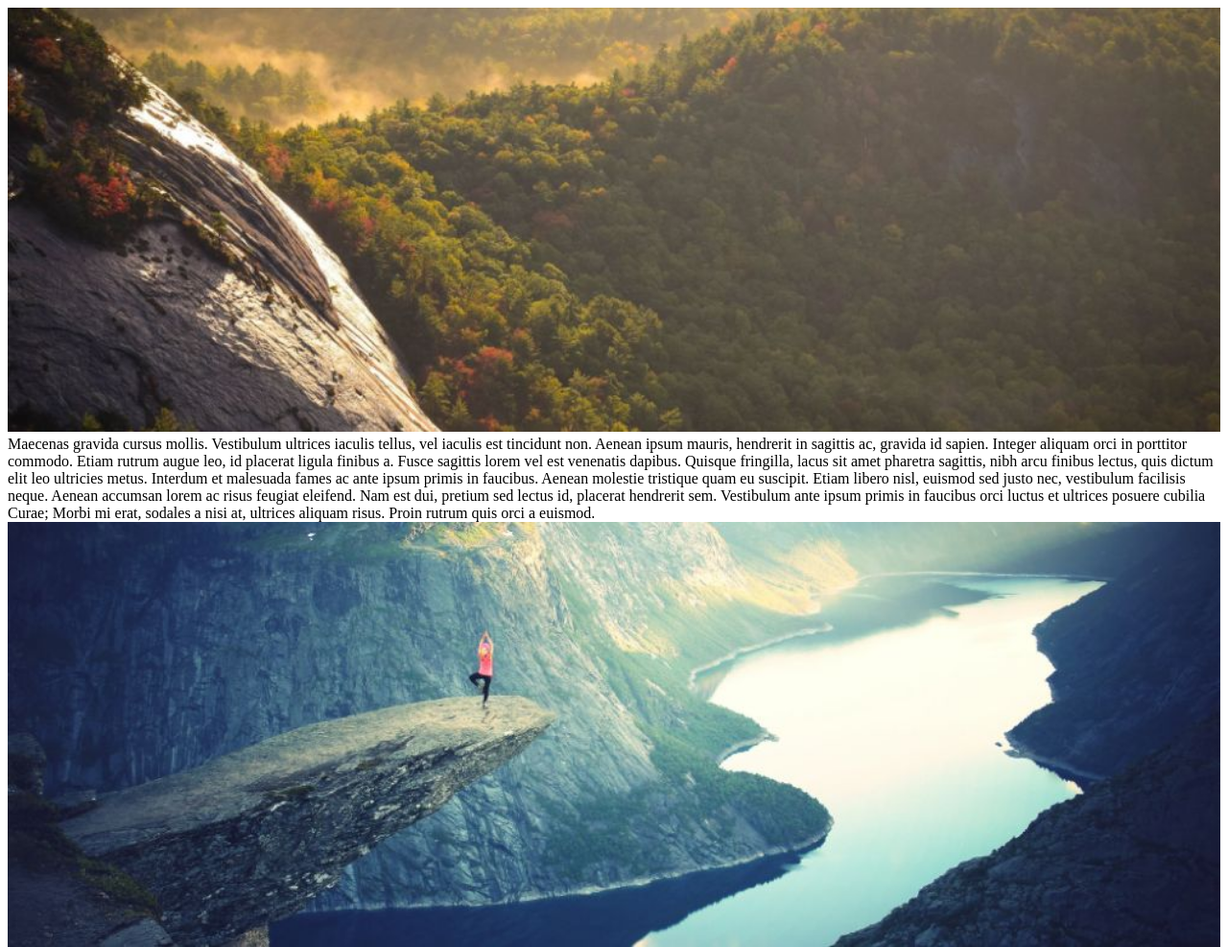
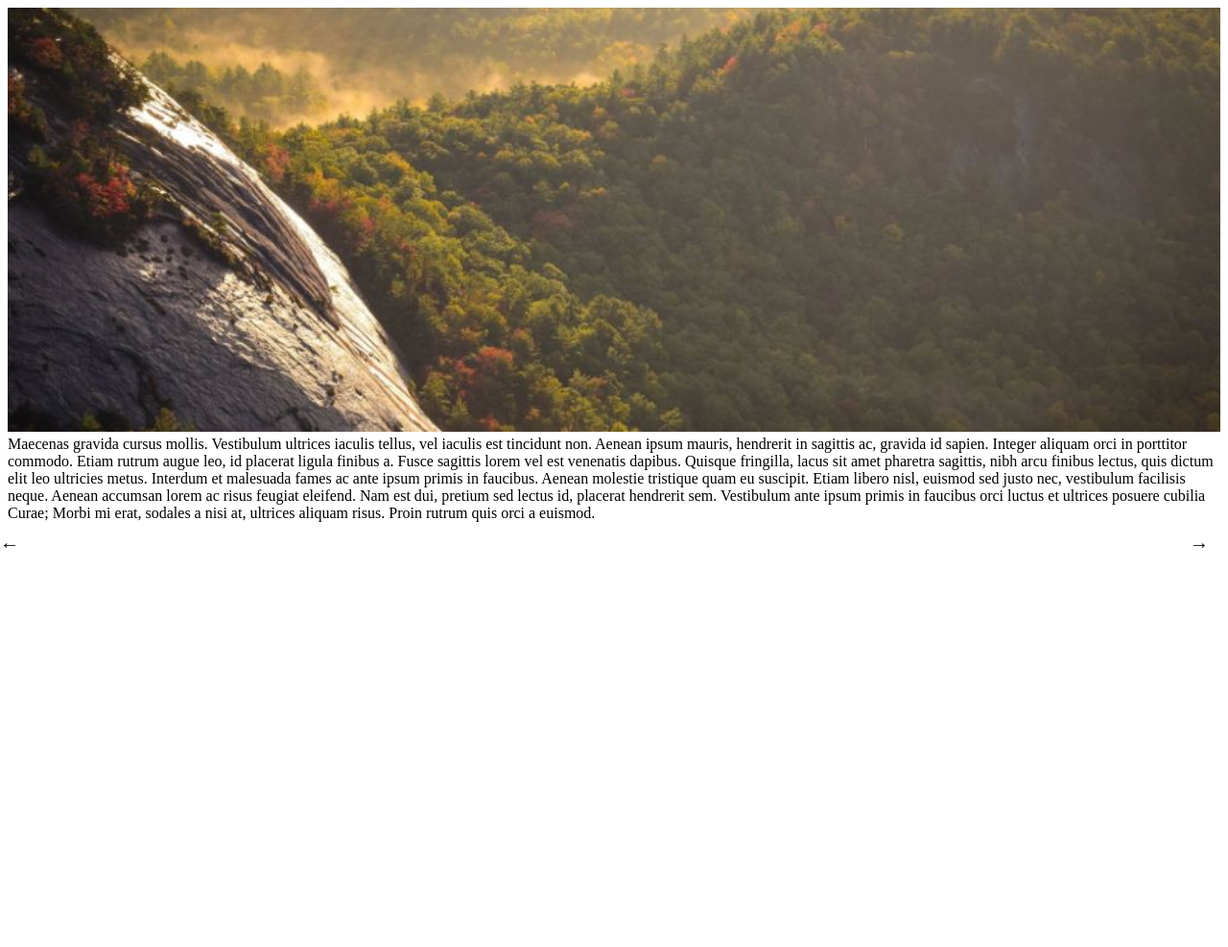
Before and after one commit to kiranshahi/s-carousel, a plain HTML site: page index.html in a window 1280 px wide. Shown: the top 987 px of the page at 96% size. After the commit the page ends 800 px from the top, so only its background shows below. Drawn offline with Linux system fonts and the light colour scheme.

Commit message:
Css updated.

```diff
--- /dev/null
+++ b/css/style.css
@@ -0,0 +1,30 @@
+.mySlides {
+    display: none;
+}
+
+.active {
+    display: block;
+}
+
+.prev-btn, .next-btn {
+    position: absolute;
+    cursor: pointer;
+    height: 40px;
+    width: 40px;
+    font-size:20px;
+    padding-top: 10px;
+    background-color: rgba(255,255,255,0.3);
+}
+
+.prev-btn {
+    left: 0%;
+}
+
+.next-btn {
+    right: 0%;
+}
+
+.next-btn.disable, .prev-btn.disable {
+    cursor: default;
+    color: rgba(116,116,116,0.4);
+}
--- a/index.html
+++ b/index.html
@@ -1,41 +1,63 @@
 <!DOCTYPE html>
 <html>
+
 <head>
 	<title>Carousel Demo</title>
+	<link rel="stylesheet" href="css/style.css">
 </head>
+
 <body>
 
 	<div class="slideshow-container">
 
-		<div class="mySlides">
+		<div class="mySlides active">
 			<div class="content">
-				<img src="img/img_nature_wide.jpg" style="width:100%">
-				 Maecenas gravida cursus mollis. Vestibulum ultrices iaculis tellus, vel iaculis est tincidunt non. Aenean ipsum mauris, hendrerit in sagittis ac, gravida id sapien. Integer aliquam orci in porttitor commodo. Etiam rutrum augue leo, id placerat ligula finibus a. Fusce sagittis lorem vel est venenatis dapibus. Quisque fringilla, lacus sit amet pharetra sagittis, nibh arcu finibus lectus, quis dictum elit leo ultricies metus. Interdum et malesuada fames ac ante ipsum primis in faucibus. Aenean molestie tristique quam eu suscipit. Etiam libero nisl, euismod sed justo nec, vestibulum facilisis neque. Aenean accumsan lorem ac risus feugiat eleifend. Nam est dui, pretium sed lectus id, placerat hendrerit sem. Vestibulum ante ipsum primis in faucibus orci luctus et ultrices posuere cubilia Curae; Morbi mi erat, sodales a nisi at, ultrices aliquam risus. Proin rutrum quis orci a euismod.
+				<img src="img/img_nature_wide.jpg" style="width:100%"> Maecenas gravida cursus mollis. Vestibulum ultrices iaculis tellus, vel iaculis est tincidunt non. Aenean ipsum mauris,
+				hendrerit in sagittis ac, gravida id sapien. Integer aliquam orci in porttitor commodo. Etiam rutrum augue leo, id placerat
+				ligula finibus a. Fusce sagittis lorem vel est venenatis dapibus. Quisque fringilla, lacus sit amet pharetra sagittis,
+				nibh arcu finibus lectus, quis dictum elit leo ultricies metus. Interdum et malesuada fames ac ante ipsum primis in faucibus.
+				Aenean molestie tristique quam eu suscipit. Etiam libero nisl, euismod sed justo nec, vestibulum facilisis neque. Aenean
+				accumsan lorem ac risus feugiat eleifend. Nam est dui, pretium sed lectus id, placerat hendrerit sem. Vestibulum ante
+				ipsum primis in faucibus orci luctus et ultrices posuere cubilia Curae; Morbi mi erat, sodales a nisi at, ultrices aliquam
+				risus. Proin rutrum quis orci a euismod.
 			</div>
 		</div>
 
 		<div class="mySlides">
 			<div class="content">
-				<img src="img/img_fjords_wide.jpg" style="width:100%">
-				 Lorem ipsum dolor sit amet, consectetur adipiscing elit. Vivamus egestas elit eu elit commodo tincidunt. Nunc ante ante, laoreet at luctus vel, gravida id nisl. Mauris a felis id ipsum ultrices vehicula non sit amet nibh. Sed leo lectus, sollicitudin eget turpis et, consequat semper dolor. Duis ornare nulla quam, rutrum eleifend justo vulputate sit amet. Nunc a vulputate elit. Interdum et malesuada fames ac ante ipsum primis in faucibus. Morbi eu turpis nec nunc vehicula faucibus. Quisque turpis ex, mollis ac diam vel, semper efficitur arcu. Mauris arcu magna, rutrum quis cursus ut, tempus sit amet lacus. Fusce in congue odio, sed consequat purus. Mauris tellus nibh, faucibus ac iaculis non, porta eu odio.
+				<img src="img/img_fjords_wide.jpg" style="width:100%"> Lorem ipsum dolor sit amet, consectetur adipiscing elit. Vivamus egestas elit eu elit commodo tincidunt. Nunc ante ante,
+				laoreet at luctus vel, gravida id nisl. Mauris a felis id ipsum ultrices vehicula non sit amet nibh. Sed leo lectus,
+				sollicitudin eget turpis et, consequat semper dolor. Duis ornare nulla quam, rutrum eleifend justo vulputate sit amet.
+				Nunc a vulputate elit. Interdum et malesuada fames ac ante ipsum primis in faucibus. Morbi eu turpis nec nunc vehicula
+				faucibus. Quisque turpis ex, mollis ac diam vel, semper efficitur arcu. Mauris arcu magna, rutrum quis cursus ut, tempus
+				sit amet lacus. Fusce in congue odio, sed consequat purus. Mauris tellus nibh, faucibus ac iaculis non, porta eu odio.
 			</div>
 		</div>
 
 		<div class="mySlides">
 			<div class="content">
-				<img src="img/img_mountains_wide.jpg" style="width:100%">
-				  Quisque at dui mi. Sed quis tempor odio. Sed sollicitudin ipsum non metus mattis volutpat. Duis sed tempus augue, eget elementum felis. Donec suscipit magna in quam fermentum ullamcorper. Nulla facilisi. Proin sed commodo justo. Pellentesque vel tellus imperdiet, maximus nisi vitae, maximus tortor.
+				<img src="img/img_mountains_wide.jpg" style="width:100%"> Quisque at dui mi. Sed quis tempor odio. Sed sollicitudin ipsum non metus mattis volutpat. Duis sed tempus augue, eget
+				elementum felis. Donec suscipit magna in quam fermentum ullamcorper. Nulla facilisi. Proin sed commodo justo. Pellentesque
+				vel tellus imperdiet, maximus nisi vitae, maximus tortor.
 			</div>
 		</div>
 
 		<div class="mySlides">
 			<div class="content">
-				<img src="img/img_nature_wide.jpg" style="width:100%">
-				 Mauris ultricies convallis nisl ac vulputate. Mauris a justo placerat nunc dignissim dapibus. Cras ac justo vel nisl sagittis rutrum nec non risus. Praesent malesuada, nunc nec auctor molestie, odio orci maximus metus, sit amet placerat elit ante non ligula. Aliquam tincidunt varius urna, et eleifend dui porttitor sed. Cras ac purus augue. Class aptent taciti sociosqu ad litora torquent per conubia nostra, per inceptos himenaeos. In pretium condimentum dolor. Phasellus sit amet facilisis sapien, non vestibulum tellus. Quisque nec commodo mi. Aliquam viverra vel augue eu ultricies. Pellentesque sagittis ante ut pretium euismod.
+				<img src="img/img_nature_wide.jpg" style="width:100%"> Mauris ultricies convallis nisl ac vulputate. Mauris a justo placerat nunc dignissim dapibus. Cras ac justo vel nisl
+				sagittis rutrum nec non risus. Praesent malesuada, nunc nec auctor molestie, odio orci maximus metus, sit amet placerat
+				elit ante non ligula. Aliquam tincidunt varius urna, et eleifend dui porttitor sed. Cras ac purus augue. Class aptent
+				taciti sociosqu ad litora torquent per conubia nostra, per inceptos himenaeos. In pretium condimentum dolor. Phasellus
+				sit amet facilisis sapien, non vestibulum tellus. Quisque nec commodo mi. Aliquam viverra vel augue eu ultricies. Pellentesque
+				sagittis ante ut pretium euismod.
 			</div>
 		</div>
+
+		<span class="prev-btn">&larr;</span>
+		<span class="next-btn">&rarr;</span>
 
 	</div>
 
 </body>
+
 </html>
```
